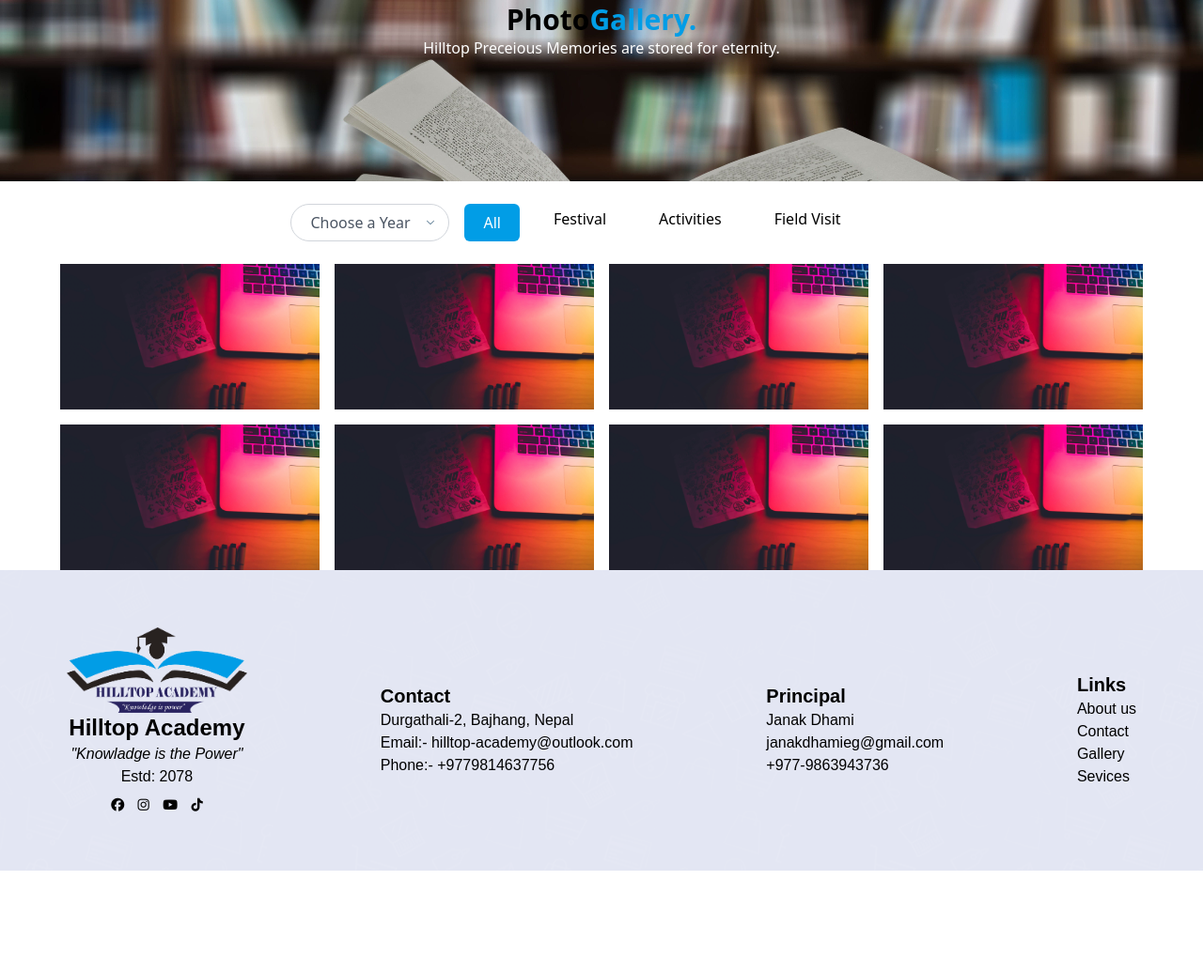
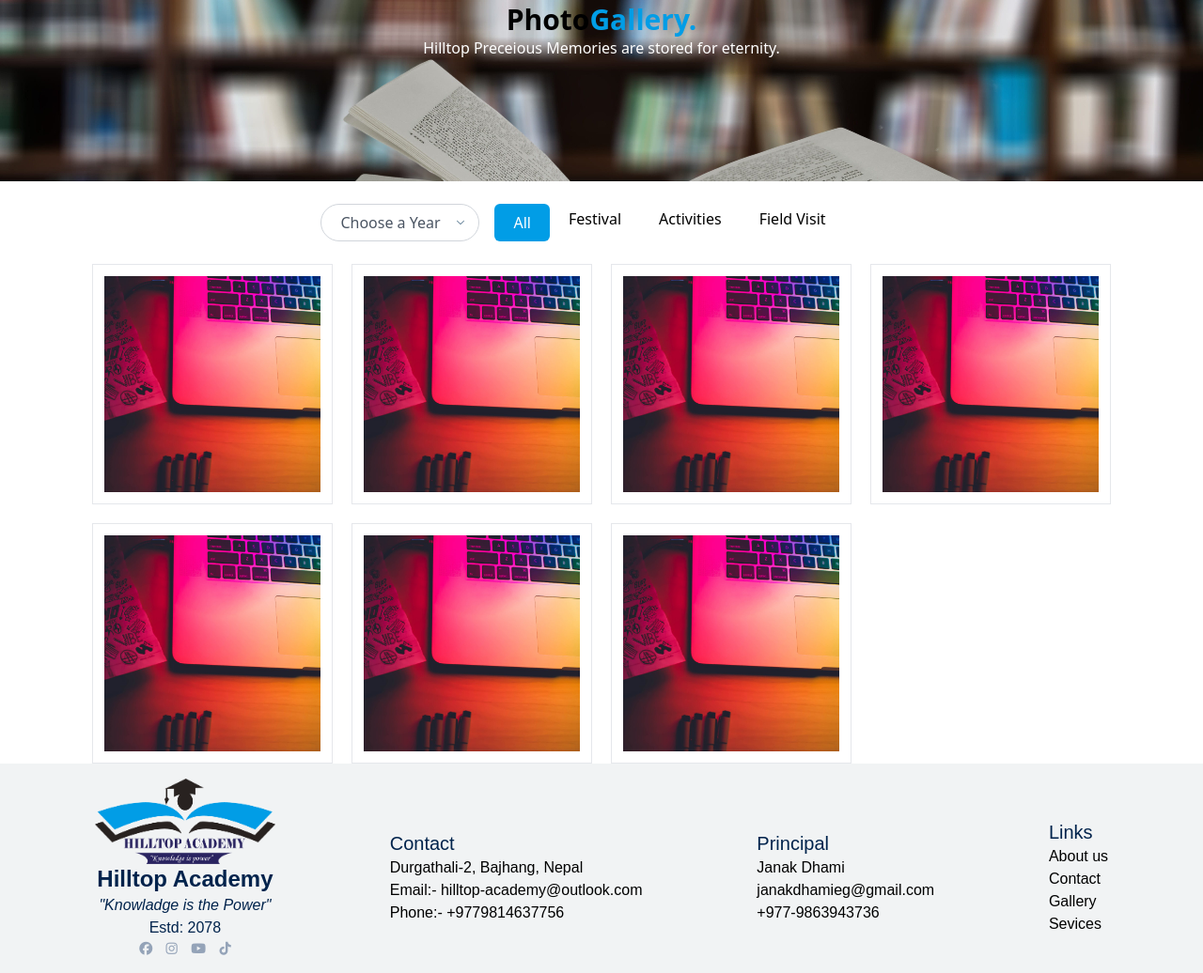
Before and after one commit to bhatbhupendra/ht_acdmy_v2, a website: page gallary.html in a window 1280 px wide. Shown: the part 212-1248 px from the top of the page at 94% size. Before the commit the page ends 1139 px from the top, so only its background shows below. Drawn offline with Linux system fonts and the light colour scheme.

Commit message:
Updated: gallary

```diff
--- a/gallary.html
+++ b/gallary.html
@@ -11,7 +11,7 @@
 
 <body>
     <!-- Navbar -->
-    <nav class="p-3 px-16 flex bg-navbar_color justify-between items-center">
+    <nav class="p-3 px-16 flex bg-white justify-between items-center">
         <a href="#" id="brand" class="flex gap-2 items-center">
             <img class="object-cover max-w-32 max-h-32" src="./assets/logo.png" alt="Logo">
             <span class="text-lg font-medium font-display">Hilltop Academy</span>
@@ -67,7 +67,7 @@
             </div>
         </div>
         <div >
-                <ul class="flex justify-center gap-4 my-6">
+                <ul class="flex flex-wrap justify-center gap-4 my-6">
                     <div class="relative inline-flex">
                         <svg class="w-2 h-2 absolute top-0 right-0 m-4 pointer-events-none" xmlns="http://www.w3.org/2000/svg" viewBox="0 0 412 232"><path d="M206 171.144L42.678 7.822c-9.763-9.763-25.592-9.763-35.355 0-9.763 9.764-9.763 25.592 0 35.355l181 181c4.88 4.882 11.279 7.323 17.677 7.323s12.796-2.441 17.678-7.322l181-181c9.763-9.764 9.763-25.592 0-35.355-9.763-9.763-25.592-9.763-35.355 0L206 171.144z" fill="#648299" fill-rule="nonzero"/></svg>
                         <select class="border border-gray-300 rounded-full text-gray-600 h-10 pl-5 pr-10 bg-white hover:border-gray-400 focus:outline-none appearance-none">
@@ -79,50 +79,52 @@
                             <option>2020</option>
                         </select>
                     </div>
+                    <div class="flex flex-row">
                         <li class="active listOfNav" data-filter="all">All</li>
                         <li class="listOfNav" data-filter=".festival">Festival</li>
                         <li class="listOfNav" data-filter=".activities">Activities</li>
                         <li class="listOfNav" data-filter=".field_visit">Field Visit</li>
                         <li class="listOfNav" data-filter=".play"></li>
+                    </div>
                 </ul>
           </div>
 
-        <div class="grid grid-cols-1 sm:grid-cols-2 md:grid-cols-3 lg:grid-cols-4 gap-4 px-16">
-            <div>
-              <img src="assets/bg-2.jpg" alt="Photo 1" class="w-full h-auto">
+          <div class="flex flex-col items-center">
+                <div class="grid grid-cols-1 sm:grid-cols-2 md:grid-cols-3 lg:grid-cols-4 gap-5">
+                  <div class="w-64 h-64 p-3 bg-cover bg-center hover:shadow-xl transition-all duration-300 border border-gray-200">
+                    <img src="./assets/gallary.jpg" class="">
                   </div>
-            <div>
-                <img src="assets/bg-2.jpg" alt="Photo 1" class="w-full h-auto">
+                  <div class="w-64 h-64 p-3 bg-cover bg-center hover:shadow-xl transition-all duration-300 border border-gray-200">
+                    <img src="./assets/gallary.jpg" class="">
                   </div>
-            <div>
-                <img src="assets/bg-2.jpg" alt="Photo 1" class="w-full h-auto">
+                  <div class="w-64 h-64 p-3 bg-cover bg-center hover:shadow-xl transition-all duration-300 border border-gray-200">
+                    <img src="./assets/gallary.jpg" class="">
                   </div>
-            <div>
-                <img src="assets/bg-2.jpg" alt="Photo 1" class="w-full h-auto">
+                  <div class="w-64 h-64 p-3 bg-cover bg-center hover:shadow-xl transition-all duration-300 border border-gray-200">
+                    <img src="./assets/gallary.jpg" class="">
                   </div>
-            <div>
-                <img src="assets/bg-2.jpg" alt="Photo 1" class="w-full h-auto">
+                  <div class="w-64 h-64 p-3 bg-cover bg-center hover:shadow-xl transition-all duration-300 border border-gray-200">
+                    <img src="./assets/gallary.jpg" class="">
                   </div>
-            <div>
-                <img src="assets/bg-2.jpg" alt="Photo 1" class="w-full h-auto">
+                  <div class="w-64 h-64 p-3 bg-cover bg-center hover:shadow-xl transition-all duration-300 border border-gray-200">
+                    <img src="./assets/gallary.jpg" class="">
                   </div>
-            <div>
-                <img src="assets/bg-2.jpg" alt="Photo 1" class="w-full h-auto">
+                  <div class="w-64 h-64 p-3 bg-cover bg-center hover:shadow-xl transition-all duration-300 border border-gray-200">
+                    <img src="./assets/gallary.jpg" class="">
                   </div>
-            <div>
-                <img src="assets/bg-2.jpg" alt="Photo 1" class="w-full h-auto">
               </div>
           </div>
 
         <!-- Footer -->
 
-        <footer class="font-display  bg-[url(./assets/b14.png)] bg-navbar_color h-80 bg-center bg-clip-content  flex items-center flex-col lg:flex-row justify-around">
-            <aside class="flex flex-col items-center text-black">
+        <!-- footer -->
+    <footer class="font-display px-10 py-4 bg-footer_bg flex items-center flex-col lg:flex-row justify-around">
+        <aside class="flex flex-col items-center text-blueish_dark">
             <img class="object-cover max-w-48 max-h-48" src="./assets/logo.png" alt="Logo">
             <span class="text-2xl font-semibold">Hilltop Academy</span>
             <i>"Knowladge is the Power"</i>
             <span>Estd: 2078</span>
-                <div class="min-w-28 flex justify-around text-black text-sm mt-2">
+            <div class="min-w-28 flex justify-around text-slate-400 text-sm">
                 <a href="" class="hover:text-blue-700"><i class="fa-brands fa-facebook "></i></a>
                 <a href="" class="hover:text-pink-700"><i class="fa-brands fa-instagram"></i></a>
                 <a href="" class="hover:text-red-700"><i class="fa-brands fa-youtube"></i></a>
@@ -130,19 +132,19 @@
             </div>
         </aside>
         <nav class="pt-5 flex flex-col items-center lg:items-start">
-                <h1 class="text-xl font-semibold text-black">Contact</h1>
+            <h1 class="text-xl font-medium text-blueish_dark">Contact</h1>
             <span>Durgathali-2, Bajhang, Nepal</span>
             <span>Email:- hilltop-academy@outlook.com</span>
             <span>Phone:- +9779814637756</span>
         </nav>
-            <nav class="pt-5 flex flex-col items-center lg:items-start ">
-                <h1 class="text-xl font-semibold text-black">Principal</h1>
+        <nav class="pt-5 flex flex-col items-center lg:items-start">
+            <h1 class="text-xl font-medium text-blueish_dark">Principal</h1>
             <span>Janak Dhami</span>
             <span>janakdhamieg@gmail.com</span>
             <span>+977-9863943736</span>
         </nav>
         <nav class="pt-5 flex flex-col items-center lg:items-start">
-                <h1 class="text-xl font-semibold text-black">Links</h1>
+            <h1 class="text-xl font-medium text-blueish_dark">Links</h1>
             <a href="" class="hover:underline">About us</a>
             <a href="" class="hover:underline">Contact</a>
             <a href="" class="hover:underline">Gallery</a>
```
Also changed, not shown: assets/gallary.jpg (added), output.css. Lines whose indentation alone changed are shown as unchanged.
